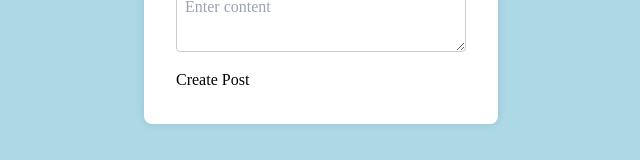
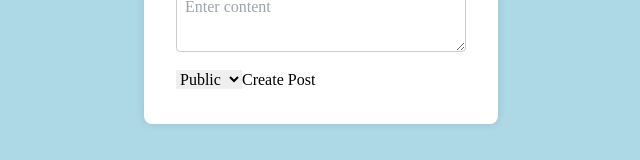
Before and after one commit to ashborn211/front-end-casus-2, a Next.js app: page /upload in a window 1280 px wide. Shown: the part 446-606 px from the top of the page, without its empty margins (319-959 px from the left). Built offline with nearby package versions, Linux system fonts and the light colour scheme; no server answers; sample sign-in values are in the browser's storage.

Commit message:
added a public or private function

```diff
--- a/src/app/components/UploadImage.tsx
+++ b/src/app/components/UploadImage.tsx
@@ -1,4 +1,3 @@
-// components/UploadImage.tsx
 "use client";
 
 import { useState, ChangeEvent } from 'react';
@@ -9,6 +8,7 @@ const UploadImage = () => {
   const [file, setFile] = useState<File | null>(null);
   const [imageUrl, setImageUrl] = useState<string>('');
   const [content, setContent] = useState<string>('');
+  const [isPublic, setIsPublic] = useState<boolean>(true); // Default to public post
 
   const handleFileChange = (e: ChangeEvent<HTMLInputElement>) => {
     if (e.target.files && e.target.files[0]) {
@@ -26,13 +26,17 @@ const UploadImage = () => {
     setContent(e.target.value);
   };
 
+  const handlePrivacyChange = (e: ChangeEvent<HTMLSelectElement>) => {
+    setIsPublic(e.target.value === 'public');
+  };
+
   const handleUpload = async () => {
     if ((file || imageUrl) && content) {
       try {
         const data = file ? file : imageUrl;
         const userId = auth.currentUser ? auth.currentUser.uid : null; // Get current user ID
         if (userId) {
-          await uploadImageAndCreatePost(data, content, userId); // Pass user ID to upload function
+          await uploadImageAndCreatePost(data, content, userId, isPublic); // Pass user ID and privacy flag to upload function
           alert('Post created successfully');
         } else {
           alert('User not authenticated');
@@ -52,6 +56,10 @@ const UploadImage = () => {
       <input type="file" onChange={handleFileChange} />
       <input type="text" placeholder="Image URL" value={imageUrl} onChange={handleUrlChange} />
       <textarea placeholder="Enter content" value={content} onChange={handleContentChange}></textarea>
+      <select value={isPublic ? 'public' : 'private'} onChange={handlePrivacyChange}>
+        <option value="public">Public</option>
+        <option value="private">Private</option>
+      </select>
       <button type="submit">Create Post</button>
     </form>
   );
--- a/src/app/components/uploadImageAndLinkToPost.tsx
+++ b/src/app/components/uploadImageAndLinkToPost.tsx
@@ -1,28 +1,37 @@
 // components/uploadImageAndLinkToPost.ts
 import { storage, db } from '../FireBaseConfig';
 import { ref, uploadBytes, getDownloadURL } from 'firebase/storage';
-import { addDoc, collection, Timestamp } from 'firebase/firestore';
+import { doc, setDoc, Timestamp, collection } from 'firebase/firestore';
 
-export const uploadImageAndCreatePost = async (data: File | string, content: string, userId: string): Promise<void> => {
+export const uploadImageAndCreatePost = async (
+  data: File | string,
+  content: string,
+  userId: string,
+  isPublic: boolean
+): Promise<void> => {
   try {
+    // Generate a random ID using Firestore's collection method
+    const newPostRef = doc(collection(db, 'posts'));
+    const postId = newPostRef.id;
     let downloadURL: string;
 
     if (typeof data === 'string') {
       // Use provided image URL directly
       downloadURL = data;
     } else {
-      // Upload the image to Firebase Storage
-      const storageRef = ref(storage, `images/${data.name}`);
+      // Upload the image to Firebase Storage with the post ID
+      const storageRef = ref(storage, `images/${postId}`);
       const snapshot = await uploadBytes(storageRef, data);
       downloadURL = await getDownloadURL(snapshot.ref);
     }
 
-    // Create a new Firestore document with auto-generated ID
-    await addDoc(collection(db, 'posts'), {
+    // Create a new Firestore document with the post ID
+    await setDoc(newPostRef, {
       imageUrl: downloadURL,
       content: content,
+      createdAt: Timestamp.now(),
       userId: userId,
-      createdAt: Timestamp.now()
+      isPublic: isPublic, // Add privacy flag
     });
 
     console.log('Post created successfully.');
```
Also changed, not shown: 1 other file (tests, documents, lock files or other folders).
